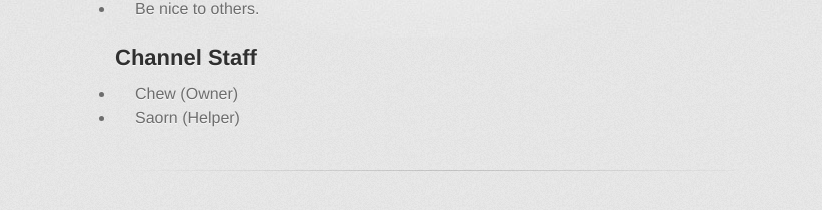
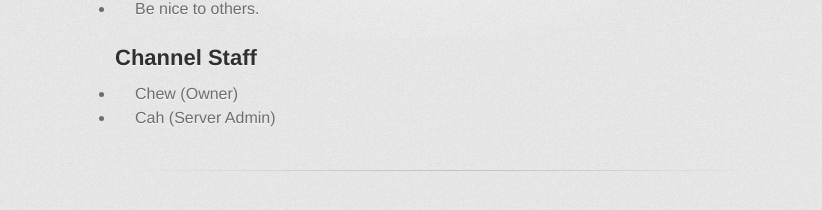
Before and after one commit to ChewChat/chew.chat, a Jekyll site: the page built from channels/help.md, in a window 1280 px wide. Shown: the part 535-745 px from the top of the page, without its empty margins (215-1037 px from the left). Built offline with Jekyll 4.4.1, drawn with Linux system fonts in a browser that asks for light colours; some web fonts are replaced; our own code applies the rules of GitHub Pages for plain Markdown files.

Commit message:
update staff list for #help

```diff
--- a/channels/help.md
+++ b/channels/help.md
@@ -19,4 +19,4 @@ The main help channel of the network. Come here for NETWORK SPECIFIC HELP. It's
 ## Channel Staff
 
 - Chew (Owner)
-- Saorn (Helper)
+- Cah (Server Admin)
```
